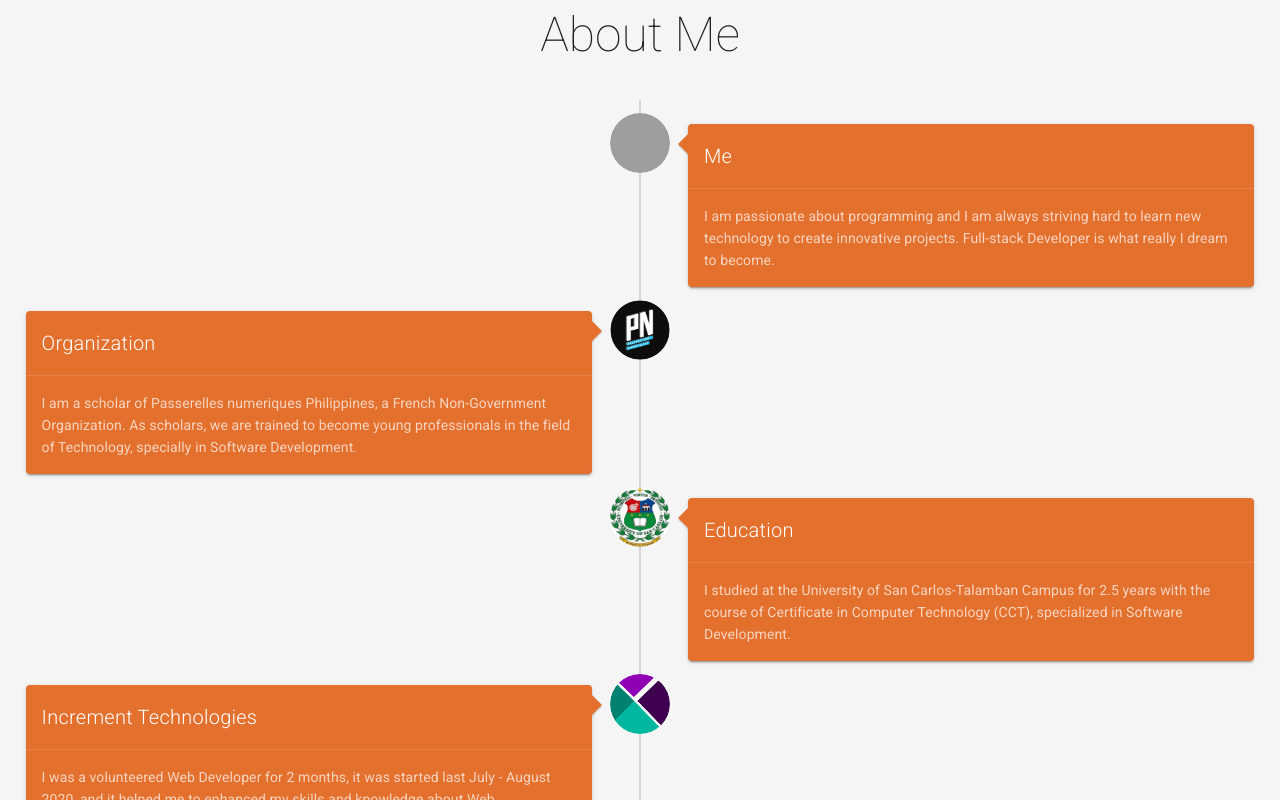
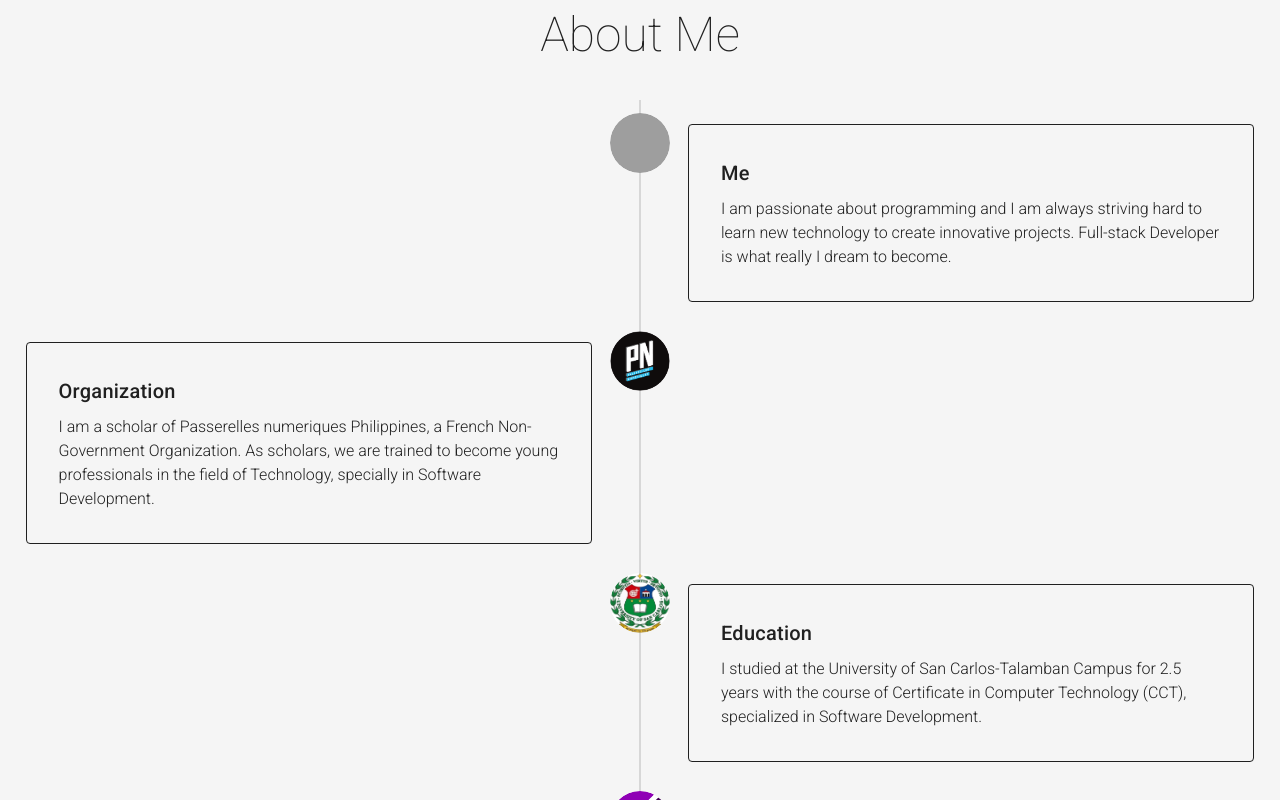
Before and after one commit to rLaurentePn2k19/my-portfolio, a Vue app: page / in a window 1280 px wide. Shown: the part 740-1540 px from the top of the page. Built offline with nearby package versions, Linux system fonts and the light colour scheme; grey boxes are pictures that could not be loaded; some icons are missing.

Commit message:
Add Alert as Card in Timeline

```diff
--- a/src/components/modules/About.vue
+++ b/src/components/modules/About.vue
@@ -30,21 +30,17 @@
                             </v-avatar>
                         </template>
                         <v-hover v-slot="{ hover }">
-                            <v-card
-                                :color="hover ? item.color : item.color"
-                                dark
-                                :elevation="hover ? 16 : 2"
-                                :class="{ 'on-hover': hover }"
-                                min-height="150"
+                            <v-alert
+                                :value="true"
+                                :color="hover ? item.color :''"
+                                class="font-weight-light pa-8"
+                                outlined
                             >
-                                <v-card-title class="title font-weight-light">{{
-                                    item.title
-                                }}</v-card-title>
-                                <v-divider></v-divider>
-                                <v-card-text>
-                                    {{ item.description }}
-                                </v-card-text>
-                            </v-card>
+                                <div class="title pb-2">
+                                    {{ item.title }}
+                                </div>
+                               {{ item.description }}
+                            </v-alert>
                         </v-hover>
                     </v-timeline-item>
                 </v-timeline>
```
